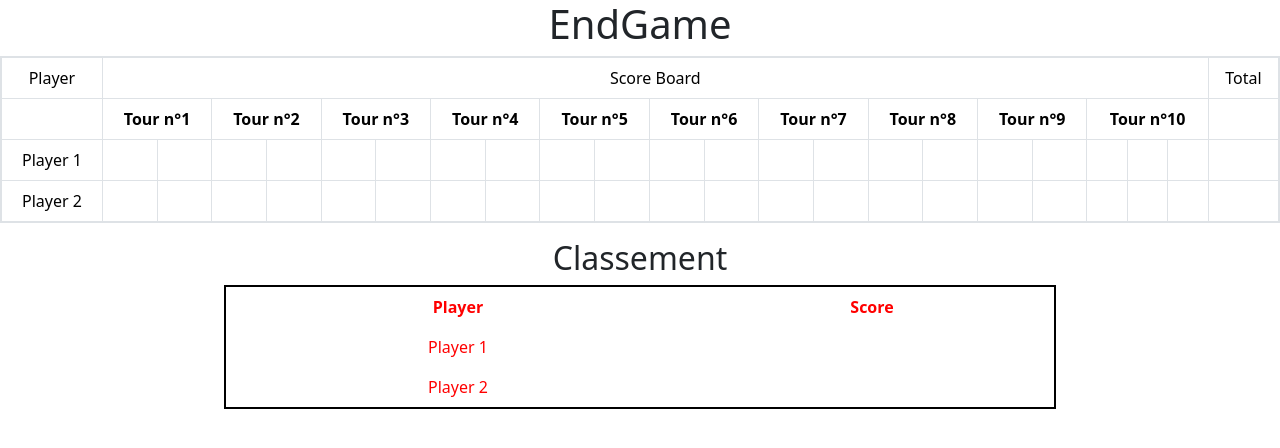
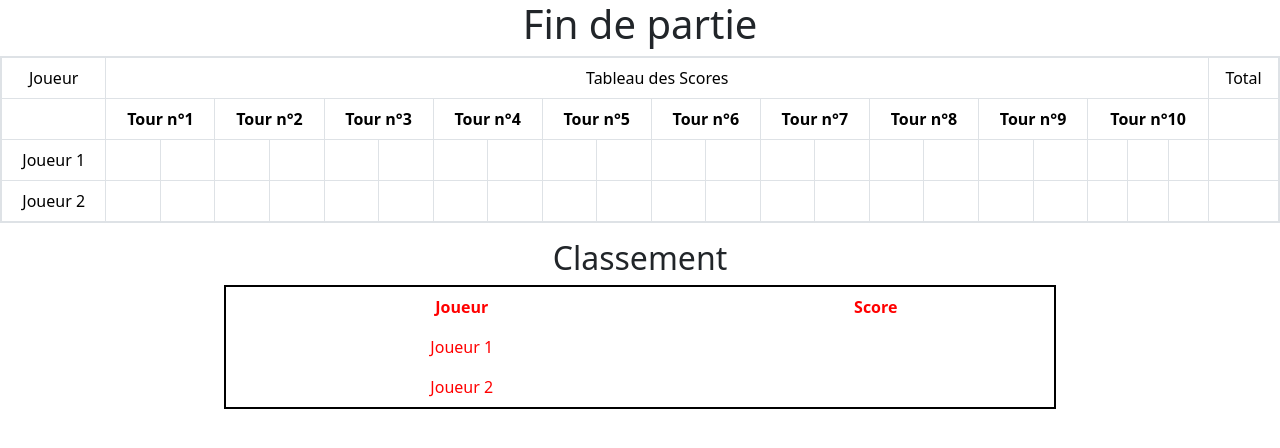
Before and after one commit to MarreTeint/Bowling, a React (Create React App) app: page /Endgame in a window 1280 px wide. Shown: the top 448 px of the page. Built offline with nearby package versions, Linux system fonts and the light colour scheme.

Commit message:
traduction

```diff
--- a/src/App.tsx
+++ b/src/App.tsx
@@ -19,7 +19,7 @@ function App() {
     const [round, setRound]= React.useState(1);
     const [quilleNumber, setquilleNumber]= React.useState(10);
     const [roundNumber, setRoundNumber]= React.useState(10);
-    const [playerList, setPlayerList]= React.useState(["Player 1", "Player 2"]);
+    const [playerList, setPlayerList]= React.useState(["Joueur 1", "Joueur 2"]);
 
 
     return (
--- a/src/context/playerlist.ts
+++ b/src/context/playerlist.ts
@@ -2,7 +2,7 @@ import React from "react";
 
 
 export const playerListContext = React.createContext({
-    playerList: ["player 1", "player 2"],
+    playerList: ["Joueur 1", "Joueur 2"],
     setPlayerList: (playerList: string[]) => { }
 });
 export default playerListContext;
--- a/src/pages/EndGame.tsx
+++ b/src/pages/EndGame.tsx
@@ -22,7 +22,7 @@ const EndGame = () => {
 
     return (
 <div>
-<h1>EndGame</h1>
+<h1>Fin de partie</h1>
 
 <ScoreBoard />
 <div>
@@ -30,7 +30,7 @@ const EndGame = () => {
   <table>
     <thead>
       <tr>
-        <th>Player</th>
+        <th>Joueur</th>
         <th>Score</th>
       </tr>
     </thead>
--- a/src/pages/Game.tsx
+++ b/src/pages/Game.tsx
@@ -14,7 +14,7 @@ function Game() {
     <div className="Game">
         <ScoreBoard />
         <ScoreManager />
-        <Link to="../Endgame"><button>Fin  de partie</button></Link>
+        <Link to="../Endgame"><button>Fin de partie</button></Link>
     </div>
   );
 }
--- a/src/pages/GameMenu.tsx
+++ b/src/pages/GameMenu.tsx
@@ -2,7 +2,7 @@ import { Outlet, Link } from "react-router-dom";
 const GameMenu = () => {
     return (
     <div id="GameChoice">
-      <h1>GameMenu</h1>
+      <h1>Menu</h1>
       <Link to="GameSetting"><button > Partie personnalisée</button></Link>
       <Link to="Game"><button > Partie Rapide</button></Link>
       <Outlet />
--- a/src/pages/GameSetting.tsx
+++ b/src/pages/GameSetting.tsx
@@ -3,7 +3,7 @@ import { StartMenu } from "../startMenu";
 const GameSetting = () => {
     return (
     <div>
-      <h1>Game Settings</h1>
+      <h1>Paramètres de la partie</h1>
       <StartMenu />
     </div>);
 
--- a/src/scoreBoard.tsx
+++ b/src/scoreBoard.tsx
@@ -30,8 +30,8 @@ const  ScoreBoard = () => {
                 <thead>
 
                     <tr>
-                    <td className="blackText">Player </td>
-                    <td className="blackText" colSpan={roundNumber*2+1}> Score Board</td>
+                    <td className="blackText">Joueur </td>
+                    <td className="blackText" colSpan={roundNumber*2+1}>Tableau des Scores</td>
                     <td className="blackText">Total </td>
                     </tr>
 
```
